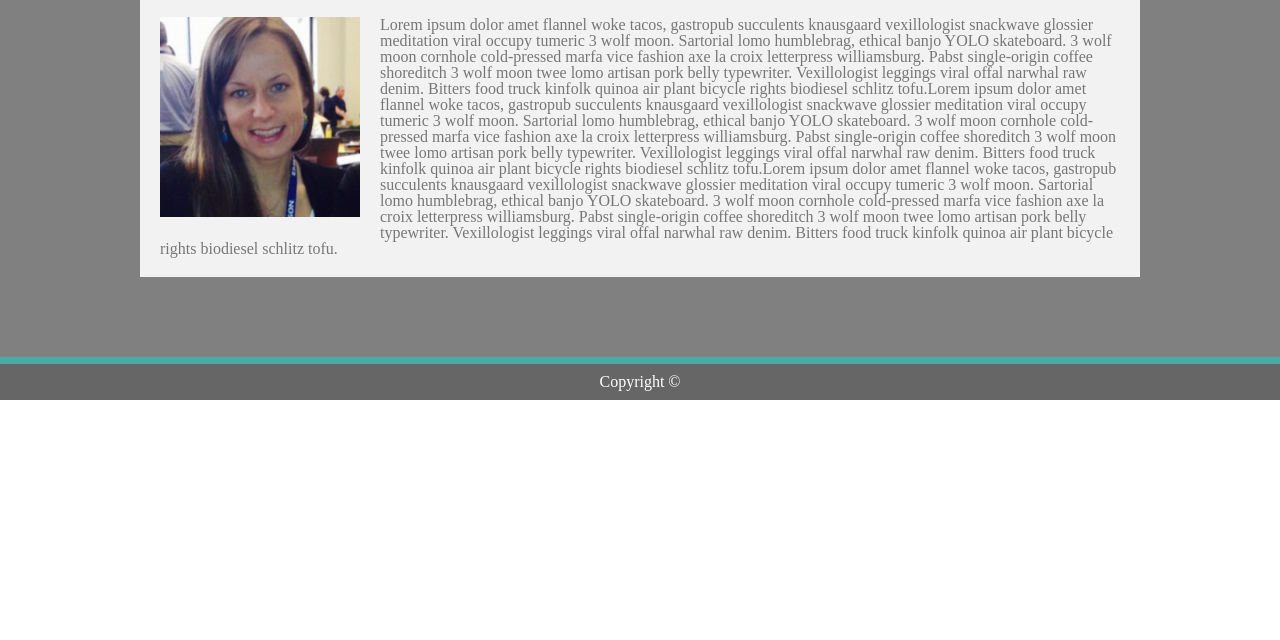
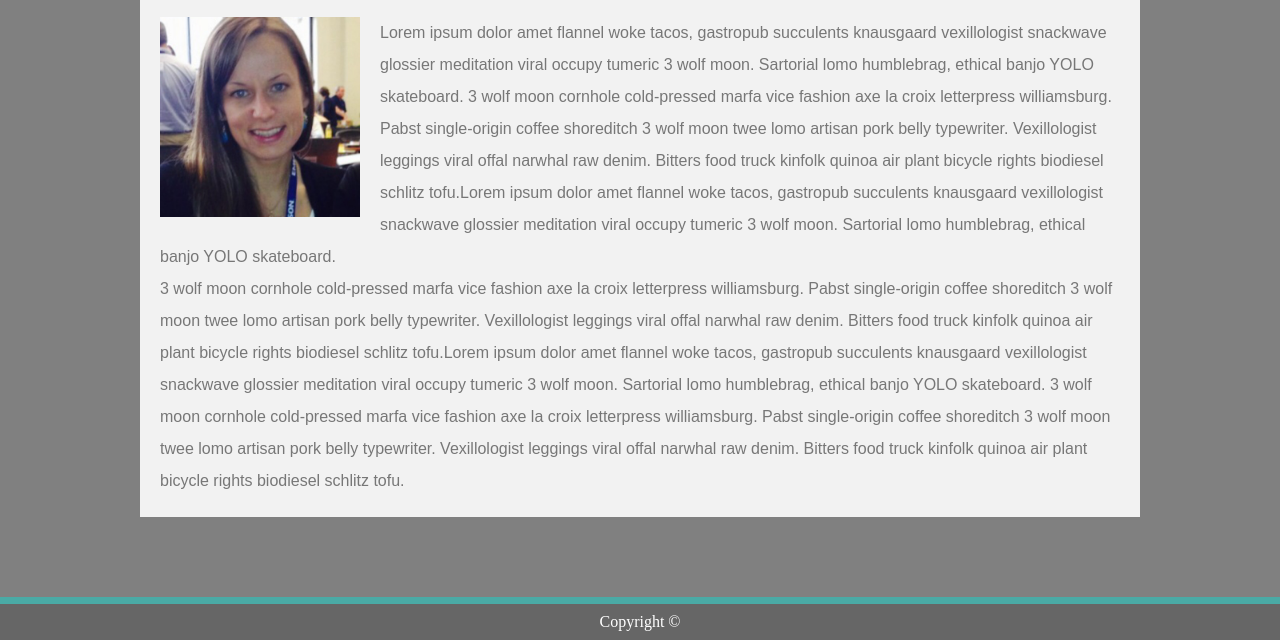
Before and after one commit to ektravel/ektravel.github.io, a plain HTML site: page index.html in a window 1280 px wide. Shown: the part 179-819 px from the top of the page. Drawn offline with Linux system fonts and the light colour scheme.

Commit message:
added line-height

```diff
--- a/assets/css/style.css
+++ b/assets/css/style.css
@@ -3,6 +3,9 @@
 } */
 p {
     color: #777777;
+    font-family: 'Arial', 'Helvetica Neue', Helvetica, sans-serif;
+    line-height: 2;
+    /* font-family: Arial, Helvetica, sans-serif; */
 }
 header {
     height: 80px;
--- a/index.html
+++ b/index.html
@@ -29,7 +29,8 @@
                     Vexillologist leggings viral offal narwhal raw denim. Bitters food truck kinfolk quinoa air plant bicycle
                     rights biodiesel schlitz tofu.Lorem ipsum dolor amet flannel woke tacos, gastropub succulents knausgaard vexillologist snackwave
                     glossier meditation viral occupy tumeric 3 wolf moon. Sartorial lomo humblebrag, ethical banjo
-                    YOLO skateboard. 3 wolf moon cornhole cold-pressed marfa vice fashion axe la croix letterpress
+                    YOLO skateboard. <br>
+                    3 wolf moon cornhole cold-pressed marfa vice fashion axe la croix letterpress
                     williamsburg. Pabst single-origin coffee shoreditch 3 wolf moon twee lomo artisan pork belly typewriter.
                     Vexillologist leggings viral offal narwhal raw denim. Bitters food truck kinfolk quinoa air plant bicycle
                     rights biodiesel schlitz tofu.Lorem ipsum dolor amet flannel woke tacos, gastropub succulents knausgaard vexillologist snackwave
```
